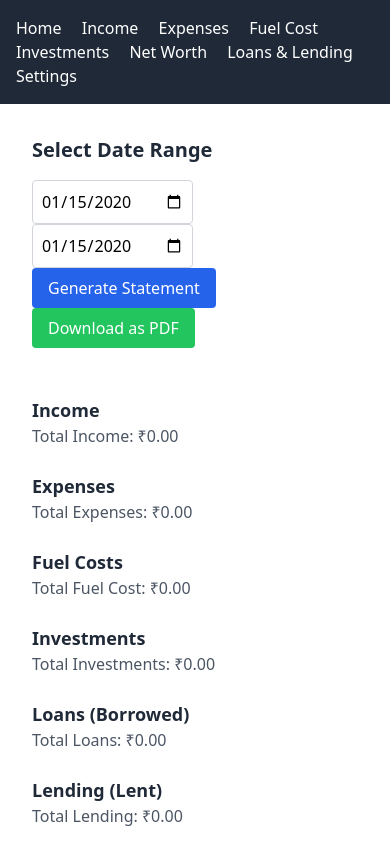
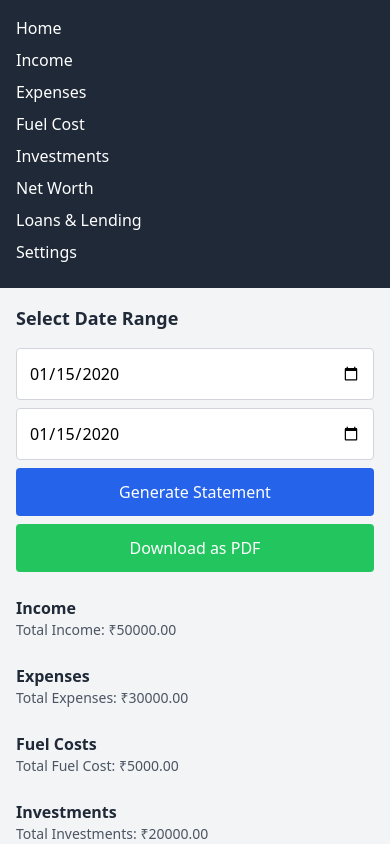
Before and after one commit to sagarkamaniya/financial-tracker, a plain HTML site: page statements.html in a window 390 px wide. Both pictures are taken after typing "2020-01-15", "2020-01-15" into the empty fields and a click on the button "Generate Statement". Shown: the top 844 px of the page. Drawn offline with Linux system fonts and the light colour scheme.

Commit message:
Update statements.html for mobile responsiveness and mock statement data

```diff
--- a/statements.html
+++ b/statements.html
@@ -9,84 +9,106 @@
     <!-- Include html2pdf.js CDN -->
     <script src="https://cdnjs.cloudflare.com/ajax/libs/html2pdf.js/0.10.1/html2pdf.bundle.min.js"></script>
 </head>
-<body class="font-sans antialiased m-0 p-0">
+<body class="font-sans antialiased m-0 p-0 min-h-screen bg-gray-100">
     <nav class="bg-gray-800 p-4">
-        <ul class="list-none p-0">
-            <li class="inline mr-4"><a href="#" class="text-white no-underline">Home</a></li>
-            <li class="inline mr-4"><a href="#" class="text-white no-underline">Income</a></li>
-            <li class="inline mr-4"><a href="#" class="text-white no-underline">Expenses</a></li>
-            <li class="inline mr-4"><a href="#" class="text-white no-underline">Fuel Cost</a></li>
-            <li class="inline mr-4"><a href="#" class="text-white no-underline">Investments</a></li>
-            <li class="inline mr-4"><a href="#" class="text-white no-underline">Net Worth</a></li>
-            <li class="inline mr-4"><a href="#" class="text-white no-underline">Loans & Lending</a></li>
-            <li class="inline mr-4"><a href="#" class="text-white no-underline">Settings</a></li>
+        <ul class="list-none p-0 flex flex-col sm:flex-row sm:gap-4">
+            <li class="mb-2 sm:mb-0"><a href="#" class="text-white no-underline text-base hover:text-gray-300">Home</a></li>
+            <li class="mb-2 sm:mb-0"><a href="#" class="text-white no-underline text-base hover:text-gray-300">Income</a></li>
+            <li class="mb-2 sm:mb-0"><a href="#" class="text-white no-underline text-base hover:text-gray-300">Expenses</a></li>
+            <li class="mb-2 sm:mb-0"><a href="#" class="text-white no-underline text-base hover:text-gray-300">Fuel Cost</a></li>
+            <li class="mb-2 sm:mb-0"><a href="#" class="text-white no-underline text-base hover:text-gray-300">Investments</a></li>
+            <li class="mb-2 sm:mb-0"><a href="#" class="text-white no-underline text-base hover:text-gray-300">Net Worth</a></li>
+            <li class="mb-2 sm:mb-0"><a href="#" class="text-white no-underline text-base hover:text-gray-300">Loans & Lending</a></li>
+            <li class="mb-2 sm:mb-0"><a href="#" class="text-white no-underline text-base hover:text-gray-300">Settings</a></li>
         </ul>
     </nav>
 
-    <main class="p-8">
-        <section class="date-range mb-8">
-            <h2 class="text-xl font-bold text-gray-800 mb-4">Select Date Range</h2>
-            <input type="date" id="start-date" class="border border-gray-300 rounded p-2 mr-2">
-            <input type="date" id="end-date" class="border border-gray-300 rounded p-2 mr-2">
-            <button onclick="generateStatement()" class="bg-blue-600 text-white py-2 px-4 rounded hover:bg-blue-700">Generate Statement</button>
-            <button class="download-btn bg-green-500 text-white py-2 px-4 rounded hover:bg-green-600 mb-4" onclick="downloadPDF()">Download as PDF</button>
+    <main class="p-4 sm:p-8 max-w-4xl mx-auto">
+        <section class="date-range mb-6 sm:mb-8">
+            <h2 class="text-lg sm:text-xl font-bold text-gray-800 mb-4">Select Date Range</h2>
+            <div class="flex flex-col sm:flex-row gap-2 sm:gap-4">
+                <input type="date" id="start-date" class="border border-gray-300 rounded p-3 text-base w-full sm:w-auto">
+                <input type="date" id="end-date" class="border border-gray-300 rounded p-3 text-base w-full sm:w-auto">
+                <button onclick="generateStatement()" class="bg-blue-600 text-white py-3 px-4 rounded hover:bg-blue-700 text-base">Generate Statement</button>
+                <button class="download-btn bg-green-500 text-white py-3 px-4 rounded hover:bg-green-600 text-base" onclick="downloadPDF()">Download as PDF</button>
+            </div>
         </section>
 
         <section class="statement-section mb-6" id="income">
-            <h2 class="text-lg font-semibold text-gray-800">Income</h2>
-            <p class="text-gray-600">Total Income: ₹0.00</p>
+            <h2 class="text-base sm:text-lg font-semibold text-gray-800">Income</h2>
+            <p class="text-gray-600 text-sm sm:text-base" id="income-total">Total Income: ₹0.00</p>
         </section>
 
         <section class="statement-section mb-6" id="expenses">
-            <h2 class="text-lg font-semibold text-gray-800">Expenses</h2>
-            <p class="text-gray-600">Total Expenses: ₹0.00</p>
+            <h2 class="text-base sm:text-lg font-semibold text-gray-800">Expenses</h2>
+            <p class="text-gray-600 text-sm sm:text-base" id="expenses-total">Total Expenses: ₹0.00</p>
         </section>
 
         <section class="statement-section mb-6" id="fuel-costs">
-            <h2 class="text-lg font-semibold text-gray-800">Fuel Costs</h2>
-            <p class="text-gray-600">Total Fuel Cost: ₹0.00</p>
+            <h2 class="text-base sm:text-lg font-semibold text-gray-800">Fuel Costs</h2>
+            <p class="text-gray-600 text-sm sm:text-base" id="fuel-costs-total">Total Fuel Cost: ₹0.00</p>
         </section>
 
         <section class="statement-section mb-6" id="investments">
-            <h2 class="text-lg font-semibold text-gray-800">Investments</h2>
-            <p class="text-gray-600">Total Investments: ₹0.00</p>
+            <h2 class="text-base sm:text-lg font-semibold text-gray-800">Investments</h2>
+            <p class="text-gray-600 text-sm sm:text-base" id="investments-total">Total Investments: ₹0.00</p>
         </section>
 
         <section class="statement-section mb-6" id="loans">
-            <h2 class="text-lg font-semibold text-gray-800">Loans (Borrowed)</h2>
-            <p class="text-gray-600">Total Loans: ₹0.00</p>
+            <h2 class="text-base sm:text-lg font-semibold text-gray-800">Loans (Borrowed)</h2>
+            <p class="text-gray-600 text-sm sm:text-base" id="loans-total">Total Loans: ₹0.00</p>
         </section>
 
         <section class="statement-section mb-6" id="lending">
-            <h2 class="text-lg font-semibold text-gray-800">Lending (Lent)</h2>
-            <p class="text-gray-600">Total Lending: ₹0.00</p>
+            <h2 class="text-base sm:text-lg font-semibold text-gray-800">Lending (Lent)</h2>
+            <p class="text-gray-600 text-sm sm:text-base" id="lending-total">Total Lending: ₹0.00</p>
         </section>
 
         <section class="statement-section mb-6" id="repayments">
-            <h2 class="text-lg font-semibold text-gray-800">Repayments</h2>
-            <p class="text-gray-600">Total Repayments: ₹0.00</p>
+            <h2 class="text-base sm:text-lg font-semibold text-gray-800">Repayments</h2>
+            <p class="text-gray-600 text-sm sm:text-base" id="repayments-total">Total Repayments: ₹0.00</p>
         </section>
 
         <section class="statement-section mb-6" id="additional-amounts">
-            <h2 class="text-lg font-semibold text-gray-800">Additional Amounts</h2>
-            <p class="text-gray-600">Total Additional Amounts: ₹0.00</p>
+            <h2 class="text-base sm:text-lg font-semibold text-gray-800">Additional Amounts</h2>
+            <p class="text-gray-600 text-sm sm:text-base" id="additional-amounts-total">Total Additional Amounts: ₹0.00</p>
         </section>
     </main>
 
     <script>
         function generateStatement() {
-            // Placeholder for generating statement data
-            // Add logic here to fetch and update statement data based on date range
-            alert("Statement generation logic to be implemented.");
+            // Mock data for demonstration (replace with API or database call)
+            const mockData = {
+                income: 50000.00,
+                expenses: 30000.00,
+                fuelCosts: 5000.00,
+                investments: 20000.00,
+                loans: 10000.00,
+                lending: 15000.00,
+                repayments: 5000.00,
+                additionalAmounts: 2000.00
+            };
+
+            // Update DOM with formatted totals
+            document.getElementById('income-total').textContent = `Total Income: ₹${mockData.income.toFixed(2)}`;
+            document.getElementById('expenses-total').textContent = `Total Expenses: ₹${mockData.expenses.toFixed(2)}`;
+            document.getElementById('fuel-costs-total').textContent = `Total Fuel Cost: ₹${mockData.fuelCosts.toFixed(2)}`;
+            document.getElementById('investments-total').textContent = `Total Investments: ₹${mockData.investments.toFixed(2)}`;
+            document.getElementById('loans-total').textContent = `Total Loans: ₹${mockData.loans.toFixed(2)}`;
+            document.getElementById('lending-total').textContent = `Total Lending: ₹${mockData.lending.toFixed(2)}`;
+            document.getElementById('repayments-total').textContent = `Total Repayments: ₹${mockData.repayments.toFixed(2)}`;
+            document.getElementById('additional-amounts-total').textContent = `Total Additional Amounts: ₹${mockData.additionalAmounts.toFixed(2)}`;
+
+            alert("Statement generated with mock data. Replace with real data source.");
         }
 
         function downloadPDF() {
             const element = document.querySelector('main');
             const opt = {
-                margin: 1,
+                margin: 0.5, // Reduced for mobile
                 filename: 'Financial_Statement.pdf',
                 image: { type: 'jpeg', quality: 0.98 },
-                html2canvas: { scale: 2 },
+                html2canvas: { scale: window.devicePixelRatio || 1 }, // Use device pixel ratio for mobile
                 jsPDF: { unit: 'in', format: 'letter', orientation: 'portrait' }
             };
 
```
Also changed, not shown: styles.css.
